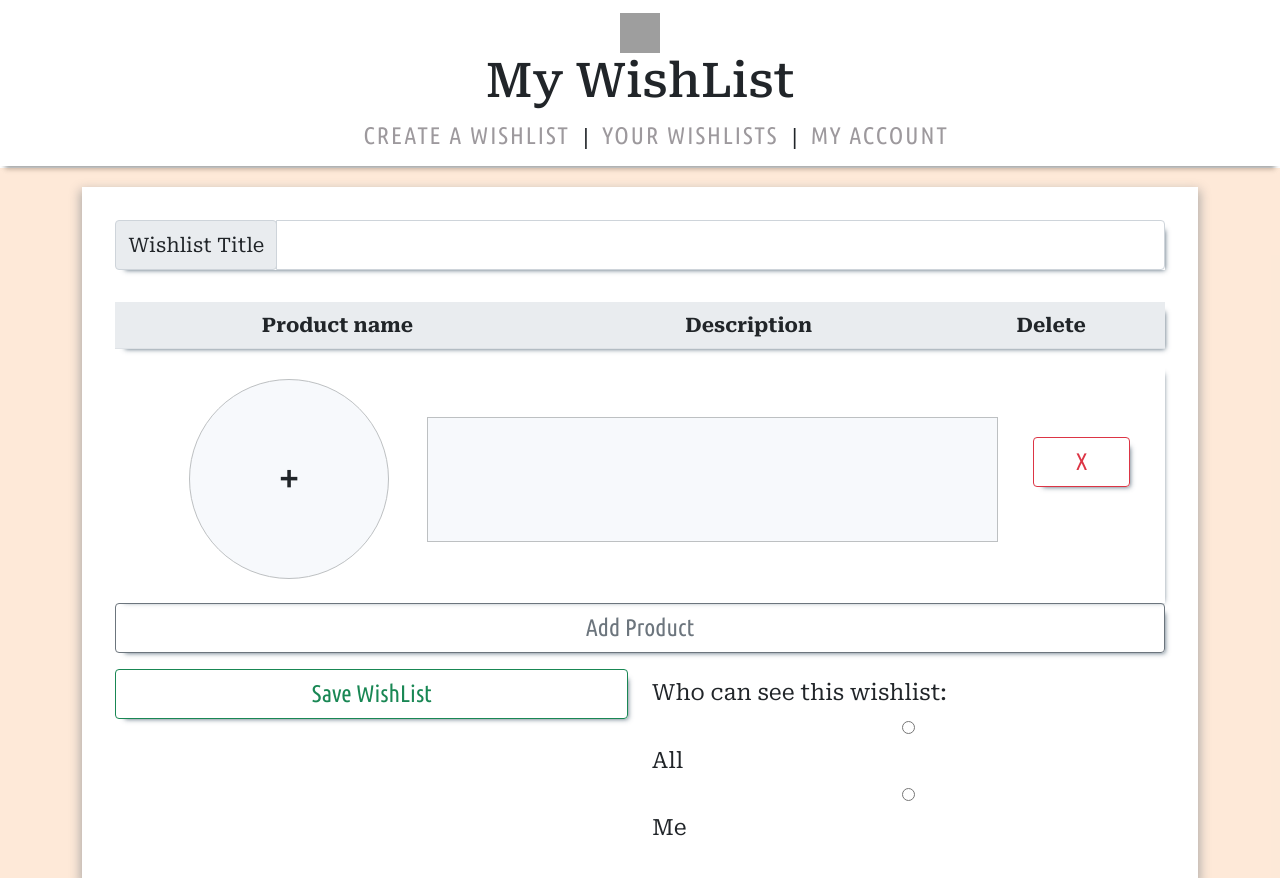
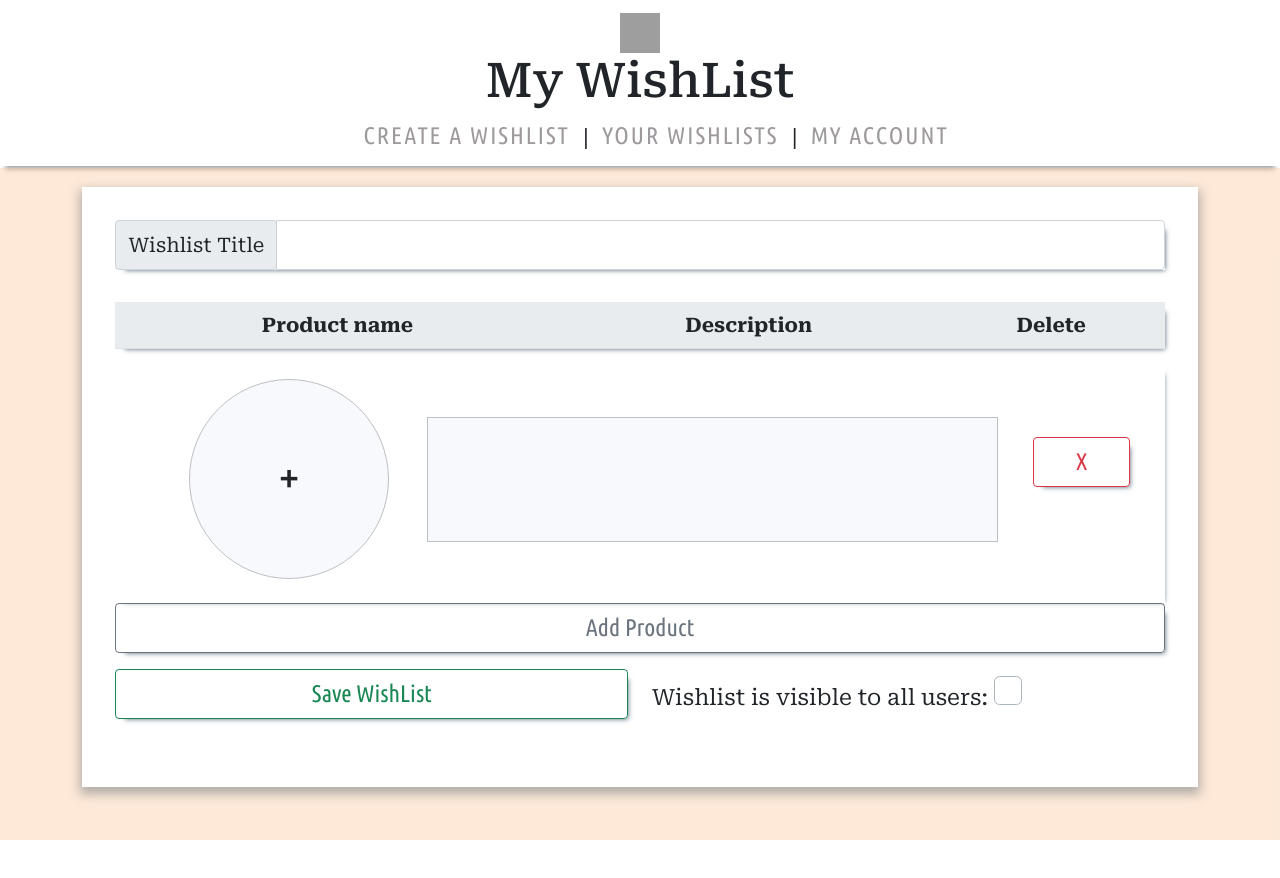
Before and after one commit to AnigalHub/WishList, a Vue app in the folder wish_list.client/: page /createWishlist in a window 1280 px wide. After the commit the page ends 840 px from the top, so only its background shows below. Built offline with nearby package versions, Linux system fonts and the light colour scheme; grey boxes are pictures that could not be loaded.

Commit message:
изменена фраза и оставлен один checkbox

```diff
--- a/wish_list.client/src/components/createWishlist.vue
+++ b/wish_list.client/src/components/createWishlist.vue
@@ -14,11 +14,9 @@
             <b-col>
                 <b-row>
                     <b-col class="text">
-                        Who can see this wishlist:
-                        <input class="custom-radio" type="radio" id="all" name="color" value="indigo" v-model="all">
-                        <label for="all">All</label>
-                        <input class="custom-radio" type="radio" id="me" name="color" value="indigo" v-model="me">
-                        <label for="me">Me</label>
+                        Wishlist is visible to all users:
+                        <input class="custom-checkbox" type="checkbox" id="all" v-model="all" >
+                        <label for="all"></label>
                     </b-col>
                 </b-row>
             </b-col>
```
